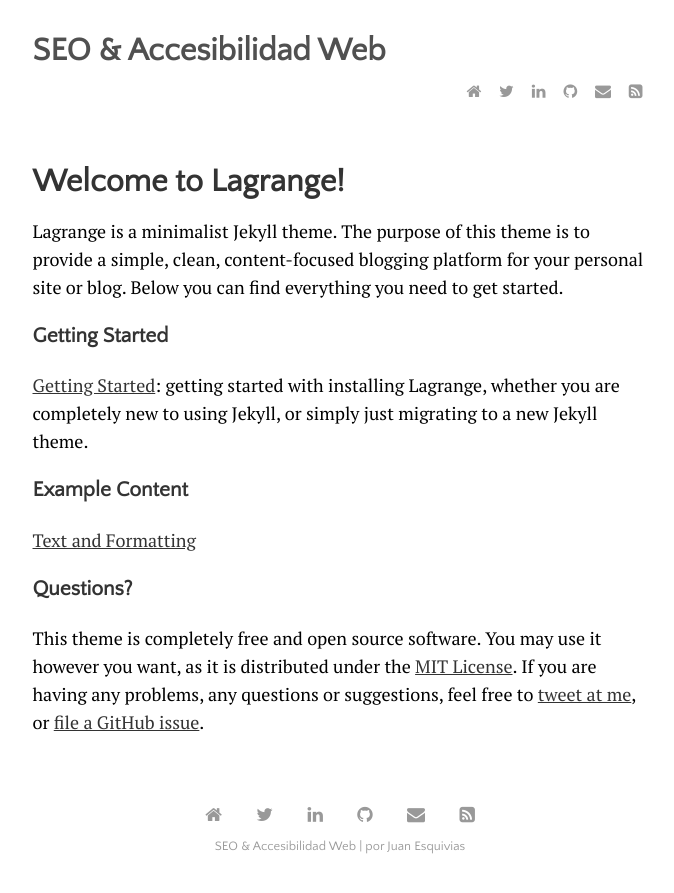
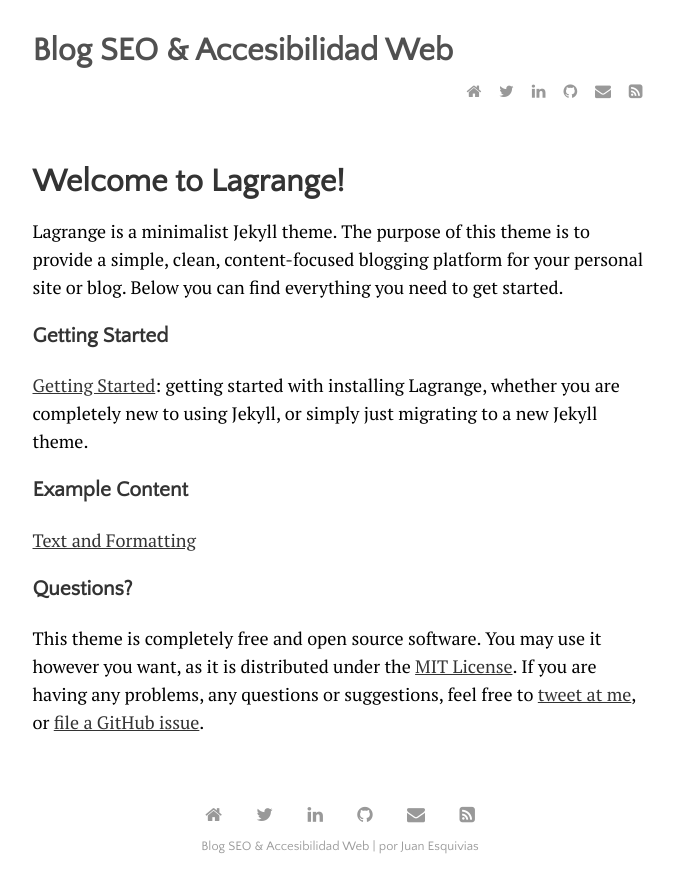
Before and after one commit to JuanEsquiviasO/blog, a Jekyll site: the page built from menu/about.md, in a window 1280 px wide. Shown: the top 893 px of the page, without its empty margins (300-974 px from the left). Built offline with Jekyll 4.4.1, drawn with Linux system fonts in a browser that asks for light colours.

Commit message:
Update _config.yml

```diff
--- a/_config.yml
+++ b/_config.yml
@@ -20,7 +20,7 @@
 plugins:             [jekyll-paginate, jekyll-sitemap, jekyll-feed, jekyll-seo-tag]
 
 # Customise atom feed settings (this is where Jekyll-Feed gets configuration information)
-title:		           'SEO & Accesibilidad Web'
+title:		           'Blog SEO & Accesibilidad Web'
 description:	       ''
 author:              'Juan Esquivias'
 
```
